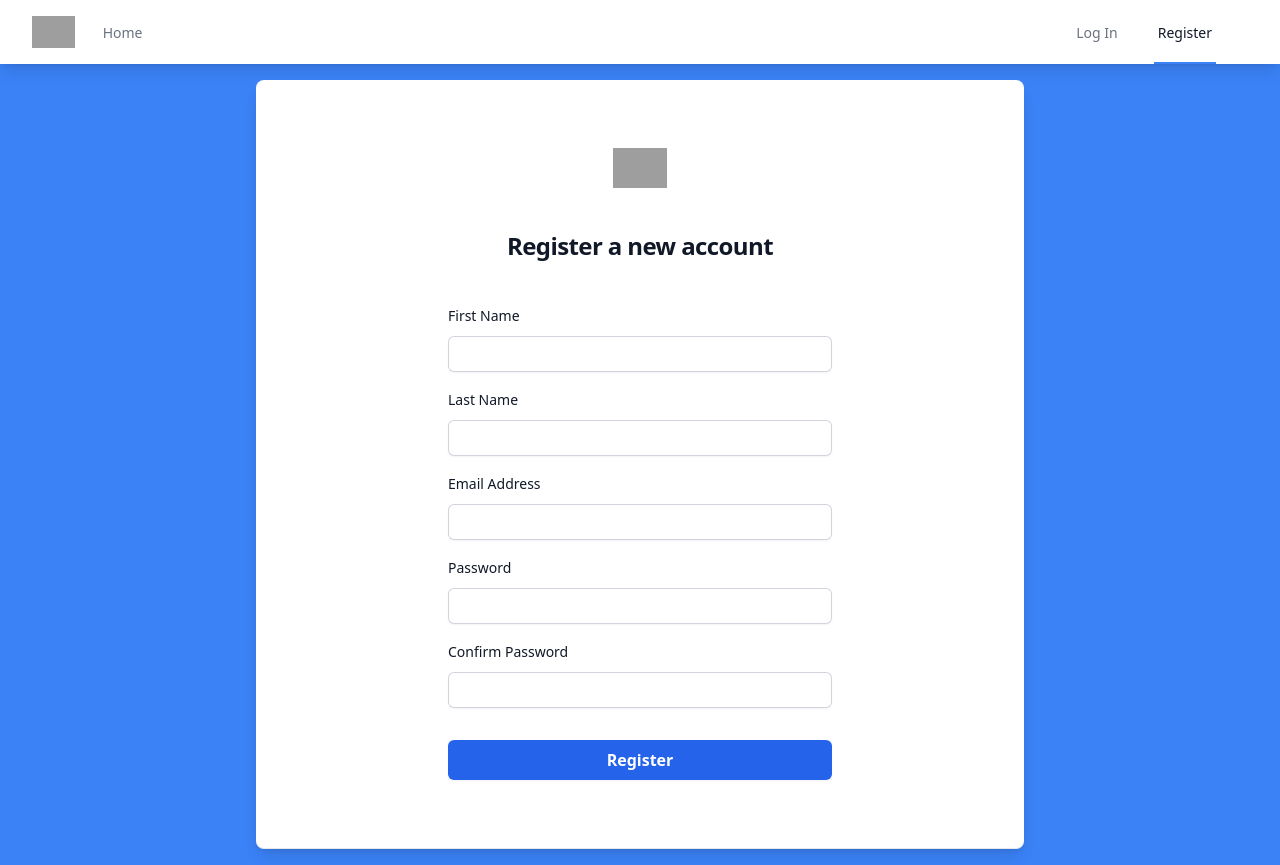
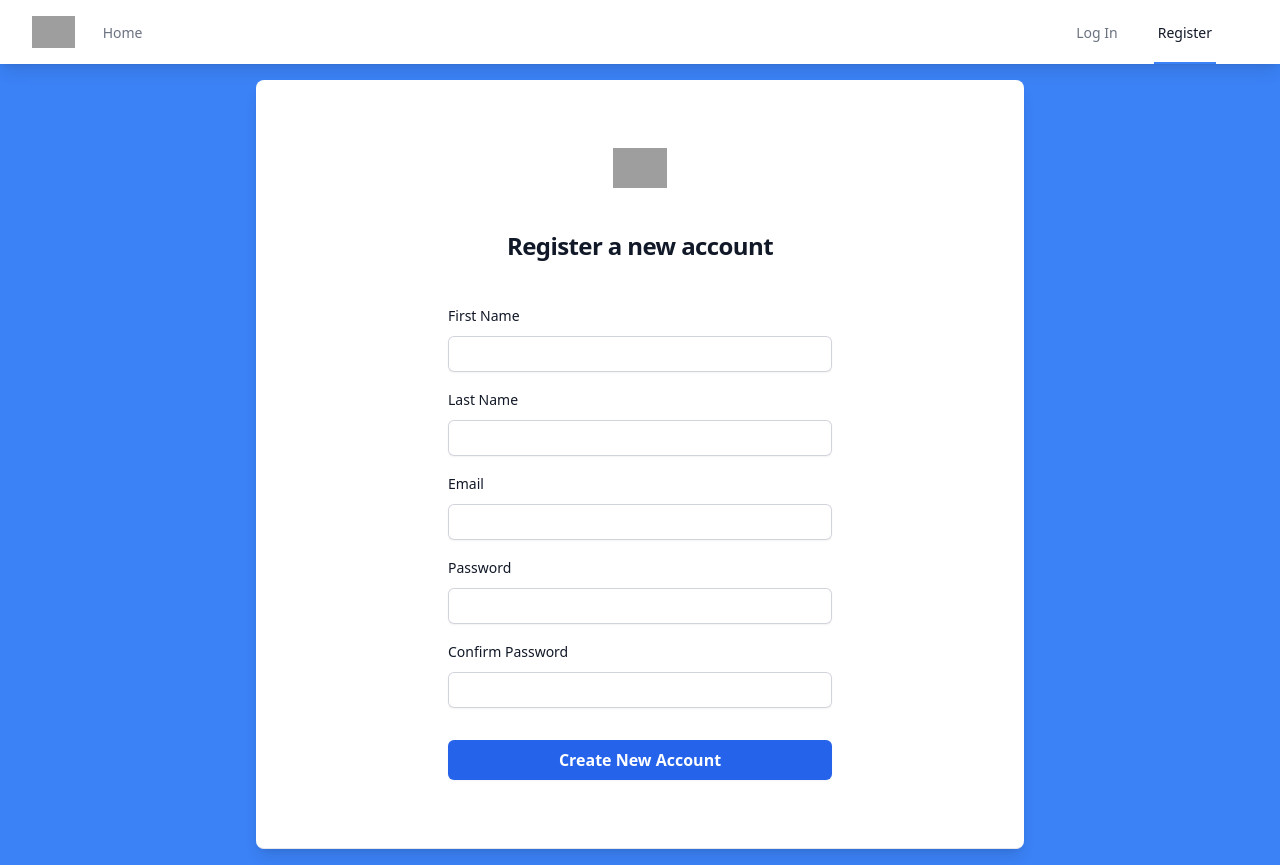
Before and after one commit to C6ABK/DjangoWSIC, a React (Create React App) app in the folder frontend/: page /register in a window 1280 px wide. Built offline with nearby package versions, Linux system fonts and the light colour scheme; grey boxes are pictures that could not be loaded.

Commit message:
Form controls update for register screen

```diff
--- a/frontend/src/components/FormControls.jsx
+++ b/frontend/src/components/FormControls.jsx
@@ -11,6 +11,29 @@ export function SubmitButton({...props}) {
     )
 }
 
+// TextBoxR = REQUIRED
+export function TextBoxR({...props}) {
+    return (
+        <div>
+            <label htmlFor={props.id} className="block text-sm font-medium leading-6 text-gray-900">
+                {props.name}
+            </label>
+            <div className="mt-2">
+                <input
+                    type={props.type}
+                    name={props.id}
+                    id={props.id}
+                    value={props.value}
+                    onChange={props.onChange}
+                    required
+                    className="block w-full rounded-md border-0 py-1.5 text-gray-900 shadow-sm ring-1 ring-inset ring-gray-300 placeholder:text-gray-400 focus:ring-2 focus:ring-inset focus:ring-blue-600 sm:text-sm sm:leading-6"
+                />
+            </div>
+        </div>
+    )
+}
+
+// TextBoxR = NOT REQUIRED
 export function TextBox({...props}) {
     return (
         <div>
--- a/frontend/src/screens/LoginScreen.jsx
+++ b/frontend/src/screens/LoginScreen.jsx
@@ -6,7 +6,7 @@ import Loader from '../components/Loader'
 import Message from '../components/Message'
 import Container from '../components/Container'
 import Card from '../components/Card'
-import { TextBox, SubmitButton } from '../components/FormControls'
+import { TextBoxR, SubmitButton } from '../components/FormControls'
 
 import { login } from '../actions/userActions'
 
@@ -51,15 +51,15 @@ function LoginScreen() {
 
                         <div className="mt-10 sm:mx-auto sm:w-full sm:max-w-sm">
                             <form className="space-y-6" onSubmit={submitHandler}>
-                                <TextBox
+                                <TextBoxR
                                     type={'text'}
-                                    name={'Email!!'}
+                                    name={'Email'}
                                     id={'email'}
                                     value={email}
                                     onChange={(e) => setEmail(e.target.value)}
                                 />
 
-                                <TextBox
+                                <TextBoxR
                                     type={'password'}
                                     name={'Password'}
                                     id={'password'}
@@ -67,7 +67,7 @@ function LoginScreen() {
                                     onChange={(e) => setPassword(e.target.value)}
                                 />
 
-                                <SubmitButton type={'submit'} text={'Sign In!'} />
+                                <SubmitButton type={'submit'} text={'Sign In'} />
                             </form>
                         </div>
                     </div>
--- a/frontend/src/screens/RegisterScreen.jsx
+++ b/frontend/src/screens/RegisterScreen.jsx
@@ -7,6 +7,7 @@ import Loader from '../components/Loader'
 import Message from '../components/Message'
 import Container from '../components/Container'
 import Card from '../components/Card'
+import { TextBoxR, SubmitButton } from '../components/FormControls'
 
 function RegisterScreen() {
     const [fname, setFname] = useState('')
@@ -59,107 +60,47 @@ function RegisterScreen() {
 
                         <div className="mt-10 sm:mx-auto sm:w-full sm:max-w-sm">
                             <form className="space-y-4" onSubmit={submitHandler}>
-                                <div>
-                                    <label htmlFor="first_name" className="block text-sm font-medium leading-6 text-gray-900">
-                                        First Name
-                                    </label>
-                                    <div className="mt-2">
-                                        <input
-                                        id="first_name"
-                                        name="first_name"
-                                        type="text"
-                                        autoComplete="first_name"
-                                        required
+                                <TextBoxR
+                                    type={'text'}
+                                    name={'First Name'}
+                                    id={'first_name'}
                                     value={fname}
                                     onChange={(e) => setFname(e.target.value)}
-                                        className="block w-full rounded-md border-0 py-1.5 text-gray-900 shadow-sm ring-1 ring-inset ring-gray-300 placeholder:text-gray-400 focus:ring-2 focus:ring-inset focus:ring-blue-600 sm:text-sm sm:leading-6"
                                 />
-                                    </div>
-                                </div>
 
-                                <div>
-                                    <label htmlFor="last_name" className="block text-sm font-medium leading-6 text-gray-900">
-                                        Last Name
-                                    </label>
-                                    <div className="mt-2">
-                                        <input
-                                        id="last_name"
-                                        name="last_name"
-                                        type="text"
-                                        autoComplete="last_name"
-                                        required
+                                <TextBoxR
+                                    type={'text'}
+                                    name={'Last Name'}
+                                    id={'last_name'}
                                     value={lname}
                                     onChange={(e) => setLname(e.target.value)}
-                                        className="block w-full rounded-md border-0 py-1.5 text-gray-900 shadow-sm ring-1 ring-inset ring-gray-300 placeholder:text-gray-400 focus:ring-2 focus:ring-inset focus:ring-blue-600 sm:text-sm sm:leading-6"
                                 />
-                                    </div>
-                                </div>
 
-                                <div>
-                                    <label htmlFor="email" className="block text-sm font-medium leading-6 text-gray-900">
-                                        Email Address
-                                    </label>
-                                    <div className="mt-2">
-                                        <input
-                                        id="email"
-                                        name="email"
-                                        type="email"
-                                        autoComplete="email"
-                                        required
+                                <TextBoxR
+                                    type={'text'}
+                                    name={'Email'}
+                                    id={'email'}
                                     value={email}
                                     onChange={(e) => setEmail(e.target.value)}
-                                        className="block w-full rounded-md border-0 py-1.5 text-gray-900 shadow-sm ring-1 ring-inset ring-gray-300 placeholder:text-gray-400 focus:ring-2 focus:ring-inset focus:ring-blue-600 sm:text-sm sm:leading-6"
                                 />
-                                    </div>
-                                </div>
 
-                                <div>
-                                    <div className="flex items-center justify-between">
-                                        <label htmlFor="password" className="block text-sm font-medium leading-6 text-gray-900">
-                                            Password
-                                        </label>
-                                    </div>
-                                    <div className="mt-2">
-                                        <input
-                                        id="password"
-                                        name="password"
-                                        type="password"
-                                        autoComplete="current-password"
-                                        required
+                                <TextBoxR
+                                    type={'password'}
+                                    name={'Password'}
+                                    id={'password'}
                                     value={password}
                                     onChange={(e) => setPassword(e.target.value)}
-                                        className="block w-full rounded-md border-0 py-1.5 text-gray-900 shadow-sm ring-1 ring-inset ring-gray-300 placeholder:text-gray-400 focus:ring-2 focus:ring-inset focus:ring-blue-600 sm:text-sm sm:leading-6"
                                 />
-                                    </div>
-                                </div>
 
-                                <div>
-                                    <div className="flex items-center justify-between">
-                                        <label htmlFor="confirm_password" className="block text-sm font-medium leading-6 text-gray-900">
-                                            Confirm Password
-                                        </label>
-                                    </div>
-                                    <div className="mt-2">
-                                        <input
-                                        id="confirm_password"
-                                        name="confirm_password"
-                                        type="password"
-                                        required
+                                <TextBoxR
+                                    type={'password'}
+                                    name={'Confirm Password'}
+                                    id={'confirm_password'}
                                     value={confirmPassword}
                                     onChange={(e) => setConfirmPassword(e.target.value)}
-                                        className="block w-full rounded-md border-0 py-1.5 text-gray-900 shadow-sm ring-1 ring-inset ring-gray-300 placeholder:text-gray-400 focus:ring-2 focus:ring-inset focus:ring-blue-600 sm:text-sm sm:leading-6"
                                 />
-                                    </div>
-                                </div>
 
-                                <div className="pt-4">
-                                    <button
-                                        type="submit"
-                                        className="flex w-full justify-center rounded-md bg-blue-600 px-3 py-2 text-md font-semibold leading-6 text-white shadow-sm hover:bg-blue-500 focus-visible:outline focus-visible:outline-2 focus-visible:outline-offset-2 focus-visible:outline-blue-600"
-                                    >
-                                        Register
-                                    </button>
-                                </div>
+                                <SubmitButton type={'submit'} text={'Create New Account'} />
                             </form>
                         </div>
                     </div>
```
Also changed, not shown: 1 other file (tests, documents, lock files or other folders). Lines whose indentation alone changed are shown as unchanged.
